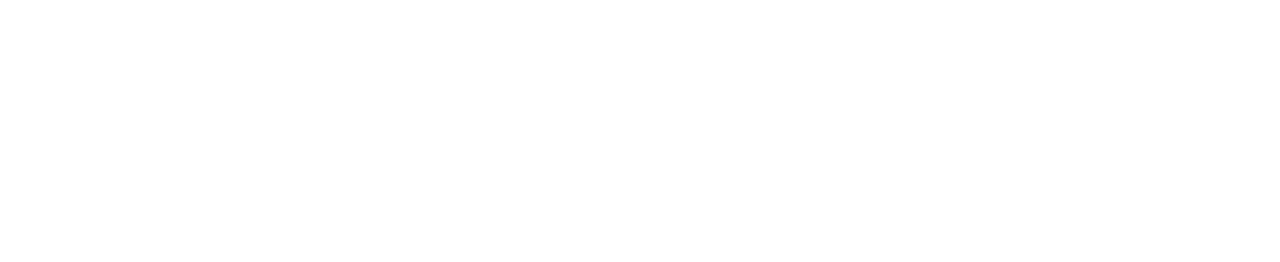
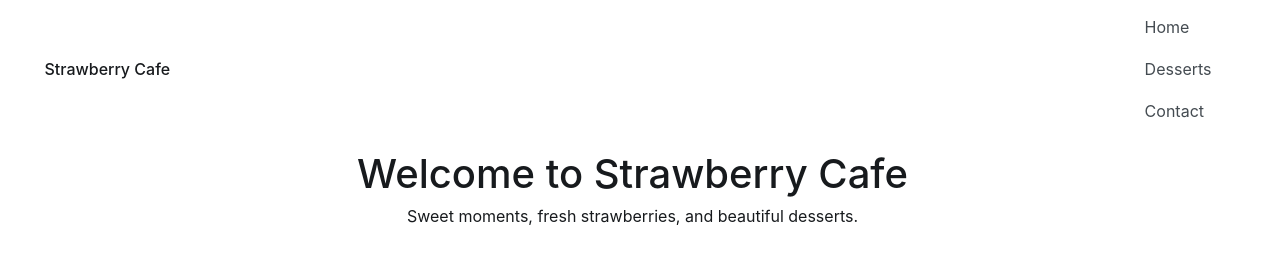
Before and after one commit to yiiiiiic/Lab6, a plain HTML site: page index.html in a window 1280 px wide. Drawn offline with Linux system fonts and the light colour scheme.

Commit message:
Add initial homepage structure

```diff
--- a/index.html
+++ b/index.html
@@ -1,11 +1,40 @@
+
 <!DOCTYPE html>
 <html lang="en">
 <head>
     <meta charset="UTF-8">
     <meta name="viewport" content="width=device-width, initial-scale=1.0">
-    <title>Document</title>
+    <title>Strawberry Cafe</title>
+
+    <link rel="stylesheet" href="css/bootstrap.min.css">
+    <link rel="stylesheet" href="css/style.css">
 </head>
+
 <body>
 
+    <!-- Navigation -->
+    <nav class="navbar navbar-expand-lg">
+        <div class="container">
+            <a class="navbar-brand" href="index.html">
+                Strawberry Cafe
+            </a>
+
+            <div class="navbar-nav">
+                <a class="nav-link" href="index.html">Home</a>
+                <a class="nav-link" href="#desserts">Desserts</a>
+                <a class="nav-link" href="contact.html">Contact</a>
+            </div>
+        </div>
+    </nav>
+
+    <!-- Welcome Section -->
+    <main class="container mt-4">
+        <header class="text-center">
+            <h1>Welcome to Strawberry Cafe</h1>
+            <p>Sweet moments, fresh strawberries, and beautiful desserts.</p>
+        </header>
+    </main>
+
+    <script src="js/bootstrap.bundle.min.js"></script>
 </body>
 </html>
```
